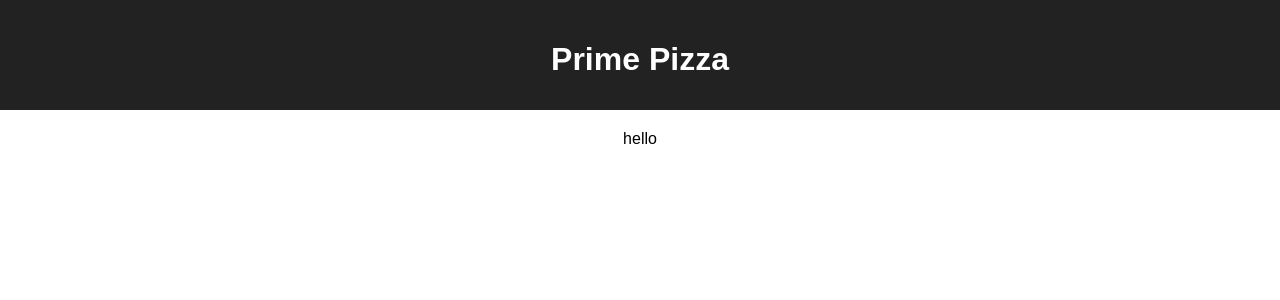
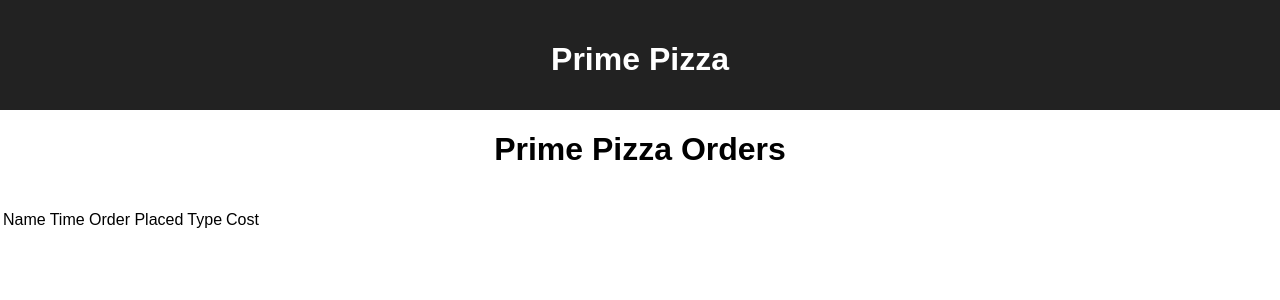
Before and after one commit to simeonwillard/redux-pizza-parlor, a React (Create React App) app: page / in a window 1280 px wide. Shown: the top 300 px of the page. Built offline with nearby package versions, Linux system fonts and the light colour scheme.

Commit message:
created table with map function and test data. currently does not display any data for some reason

```diff
--- a/src/components/Admin/Admin.jsx
+++ b/src/components/Admin/Admin.jsx
@@ -1,6 +1,49 @@
+
 function Admin() {
+
+    const testArray = [
+        {
+            id: 1,
+            customer_name: 'Chris',
+            time: '5:00pm',
+            type: 'Delivery',
+            total: 10.34
+        },
+        {
+            id: 2,
+            customer_name: 'Dianne',
+            time: '2:00pm',
+            type: 'Pickup',
+            total: 23.54
+        }
+    ]
+
+
     return (
-        <p>hello</p>
+        <div>
+            <h1>Prime Pizza Orders</h1>
+            <br/>
+            <table>
+                <thead>
+                    <tr>
+                        <td>Name</td>
+                        <td>Time Order Placed</td>
+                        <td>Type</td>
+                        <td>Cost</td>
+                    </tr>
+                </thead>
+                <tbody>
+                    {testArray.map((customer) => {
+                        <tr key={customer.id}>
+                            <td>{customer.customer_name}</td>
+                            <td>{customer.time}</td>
+                            <td>{customer.type}</td>
+                            <td>{customer.total}</td>
+                        </tr>
+                    })}
+                </tbody>
+            </table>
+        </div>
     )
 }
 
```
